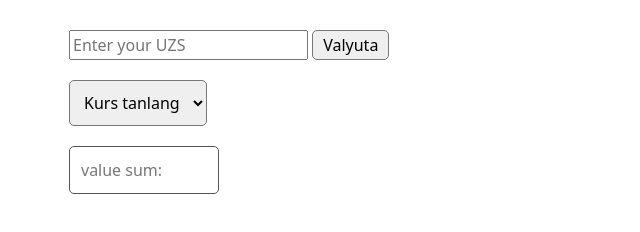
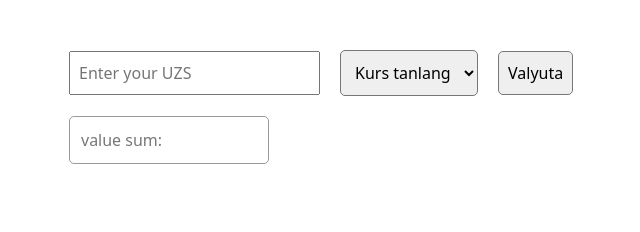
Before and after one commit to S1ardor/1-oy-JS-A.K-, a plain HTML site: page index.html in a window 1280 px wide. Shown: the whole page, without its empty margins (13-653 px from the left). Drawn offline with nearby package versions, Linux system fonts and the light colour scheme.

Commit message:
JS lesson-4

```diff
--- a/index.html
+++ b/index.html
@@ -11,13 +11,11 @@
     <body>
 
         <div class="container">
-
+            <!-- 1-usul -->
             <div class="box">
             <form class="form-fon js-form">
                 <input class="input js-input" type="text" placeholder="Enter your UZS"
                     aria-label="Enter your UZS" min="1" required>
-                <button class="button" type="submit">Valyuta</button>
-            </form>
                     <select class="section_contron js-select">
                         <option value disabled selected>Kurs tanlang</option>
                         <option value="1240">USA</option>
@@ -25,12 +23,37 @@
                         <option value="120">RUB</option>
                         <option value="1400">GBP</option>
                     </select>
+                <button class="button" type="submit">Valyuta</button>
+            </form>
+        </div>
+        <p class="letter js-letter">value sum:</p>
 
-            <p class="letter js-letter">value sum:</p>
+
+
+
+
+
+            <!-- 2-usul input va button form ichida emas ya'ni form yozilmaga bootstrap dan oz foydalanilgan -->
+
+            <!-- <div class="input-group mb-3 mt-3 d-flex gap-3">
+                <input type="text" class="form-control js-input"
+                    placeholder="Recipient's username"
+                    aria-label="Recipient's username"
+                    aria-describedby="button-addon2">
+                <select class="form-select js-select"
+                    aria-label="Default select example">
+                    <option disabled selected>Open this select menu</option>
+                    <option value="1240">USA</option>
+                    <option value="1300">EUR</option>
+                    <option value="120">RUB</option>
+                    <option value="1400">GBP</option>
+                </select>
+                <button class="btn btn-outline-secondary js-button"
+                    type="button" id="button-addon2">Button</button>
             </div>
+            <p class="letter js-letter">salom</p> -->
 
         </div>
-
 
         <script src="script.js"></script>
     </body>
--- a/main.css
+++ b/main.css
@@ -6,6 +6,9 @@
 
 .box {
     margin-top: 30px;
+    display: flex;
+    align-items: center;
+    column-gap: 20px;
 }
 
 .section_contron {
@@ -14,11 +17,21 @@
     border-radius: 5px;
 }
 
+.form-fon {
+    display: flex;
+    align-items: center;
+    column-gap: 20px;
+}
+
+.input {
+    padding: 8px;
+}
+
 .letter {
-    max-width: 150px;
+    max-width: 200px;
     width: 100%;
     padding: 11px;
-    border: 1px solid #555;
+    border: 1px solid #999;
     border-radius: 5px;
     color: #777;
 }
@@ -26,5 +39,5 @@
 .button {
     border: 1px solid #777;
     border-radius: 5px;
-    padding: 2px 10px;
+    padding: 9px;
 }
```
Also changed, not shown: script.js (+29 -2 lines). Lines whose indentation alone changed are shown as unchanged.
